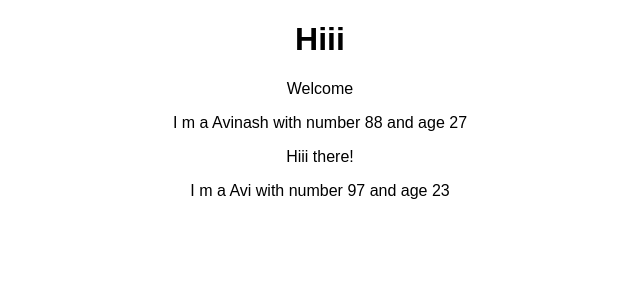
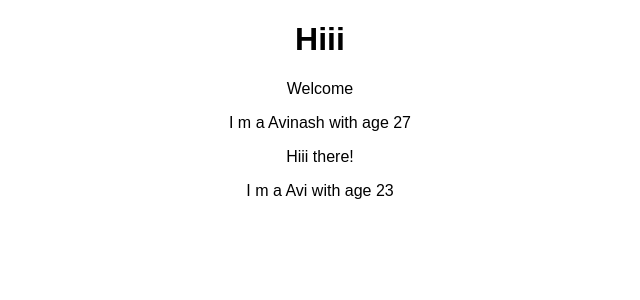
Before and after one commit to anchal66/React-tut, a React (Create React App) app: page / in a window 1280 px wide. Shown: the top 300 px of the page, without its empty margins (320-960 px from the left). Built offline with nearby package versions, Linux system fonts and the light colour scheme.

Commit message:
using State

```diff
--- a/src/App.js
+++ b/src/App.js
@@ -3,13 +3,21 @@ import './App.css';
 import Person from './Person/Person';
 
 class App extends Component {
+  // State can be used on class which extends compont we can use other property but state is specl property
+  //If properties of state changes it reders the changed value in HTML too
+  state ={
+    persons:[
+      {name: 'Avinash', age: 27},
+      {name: 'Avi', age: 23}
+    ]
+  }
   render() {
     return (
       <div className="App">
         <h1>Hiii</h1>
         <p>Welcome</p>
-        <Person name="Avinash" age="27">Hiii there!</Person>
-        <Person name="Avi" age="23"/>
+        <Person name={this.state.persons[0].name} age={this.state.persons[0].age}>Hiii there!</Person>
+        <Person name={this.state.persons[1].name} age={this.state.persons[1].age}/>
       </div>
     );
   }
--- a/src/Person/Person.js
+++ b/src/Person/Person.js
@@ -2,7 +2,7 @@ import React from 'react';
 
 const person = (props)=> {
     return <div>
-        <p>I m a {props.name} with number {Math.floor(Math.random()*100)} and age {props.age}</p>
+        <p>I m a {props.name} with age {props.age}</p>
         <p>{props.children}</p>
         </div>
 };
```
